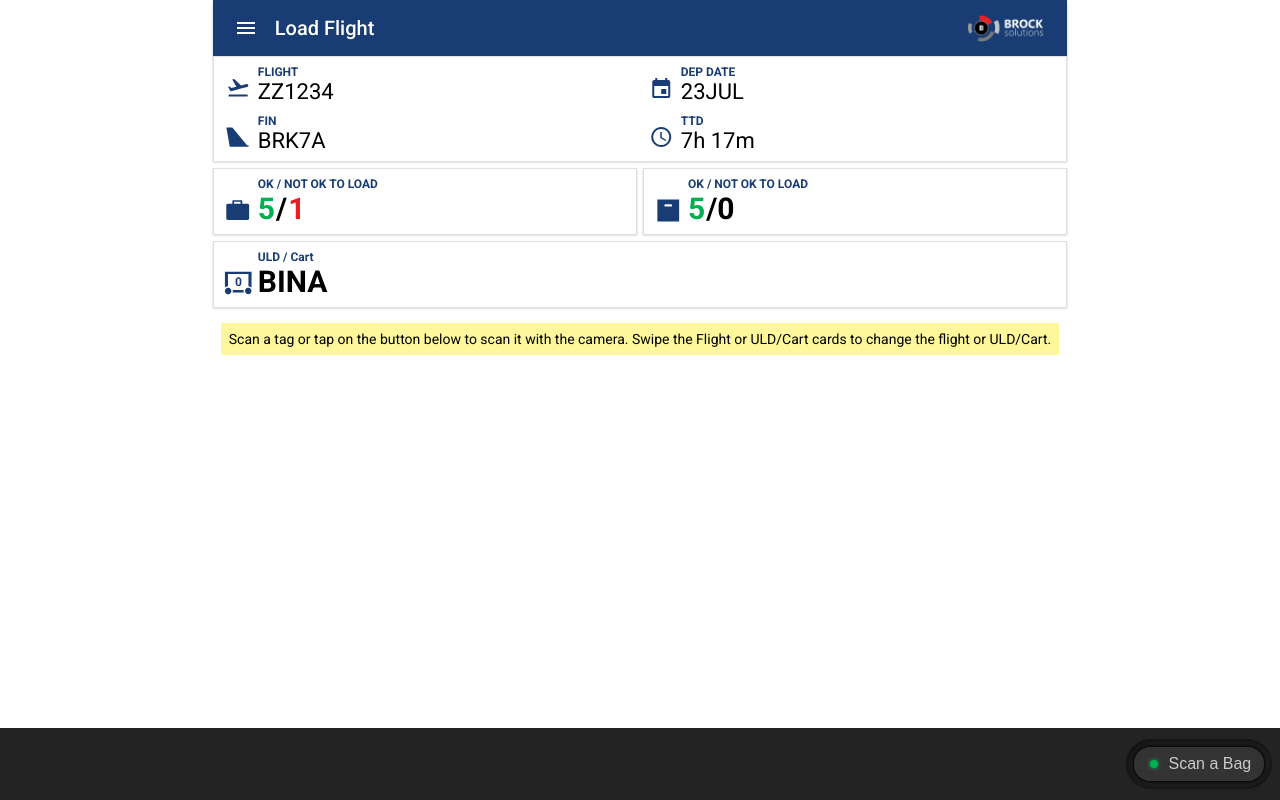
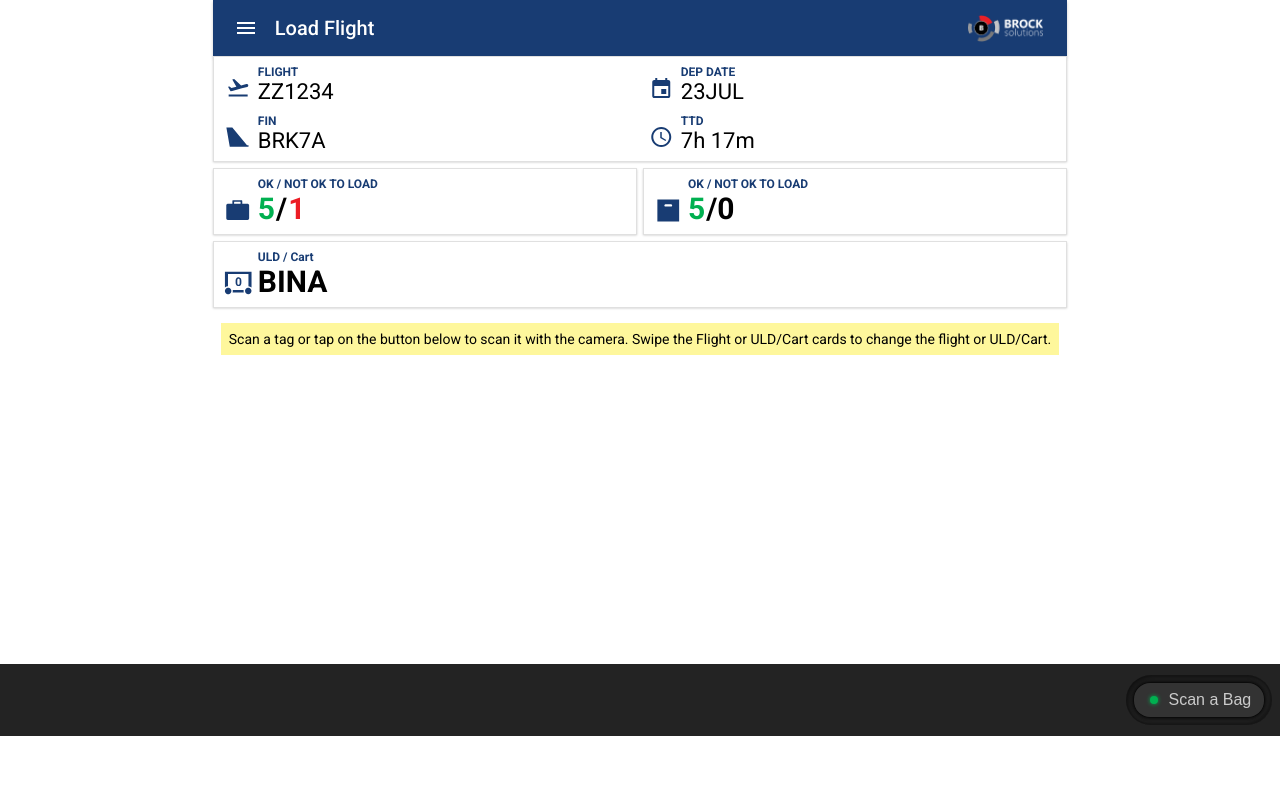
Before and after one commit to AMoore202/loadsuccessprototype, a Next.js app: page / in a window 1280 px wide. Built offline with nearby package versions, Linux system fonts and the light colour scheme.

Commit message:
Fixing display bugs

```diff
--- a/src/app/ui/scanbar/Scanbar.module.css
+++ b/src/app/ui/scanbar/Scanbar.module.css
@@ -6,4 +6,5 @@
     align-self: stretch;
     background: #232323;
     z-index: 1001;
+    margin-bottom: 4rem;
 }
```
